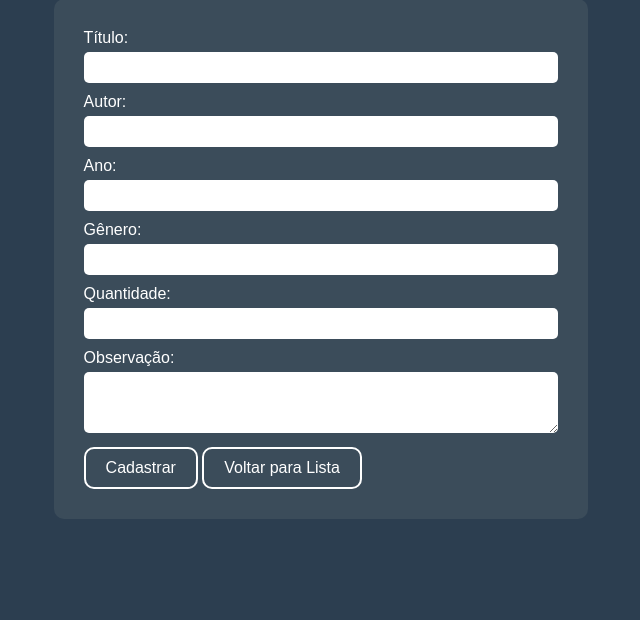
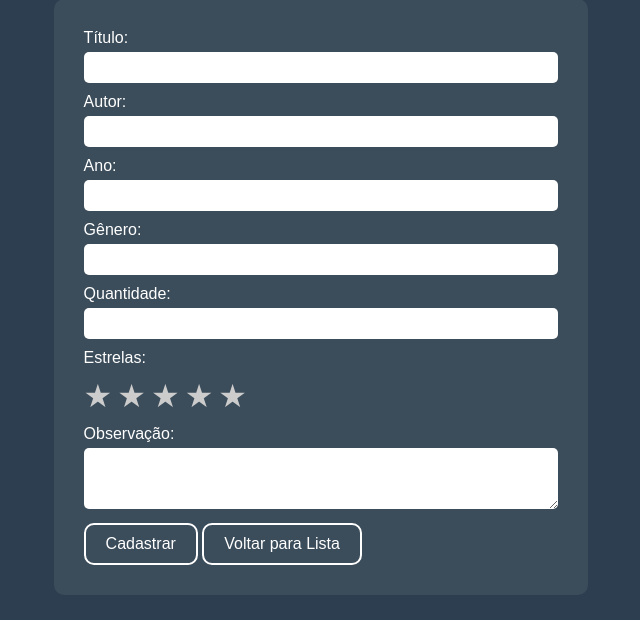
Before and after one commit to YasBezerra/biblioteca-flask, a Flask app: page /cadastrar in a window 1280 px wide. Shown: the part 180-800 px from the top of the page, without its empty margins (319-959 px from the left). Run offline with Flask 3, Linux system fonts and the light colour scheme.

Commit message:
Docs: Input das estrelas

```diff
--- a/biblioteca_flask/templates/cadastrar.html
+++ b/biblioteca_flask/templates/cadastrar.html
@@ -35,6 +35,24 @@
         <label>Quantidade:</label>
         <input type="text" name="quantidade" required>
 
+        <label>Estrelas:</label>
+        <div class="estrelas">
+            <input type="radio" id="estrela5" name="estrela" value="5">
+            <label for="estrela5" title="5 estrelas">★</label>
+
+            <input type="radio" id="estrela4" name="estrela" value="4">
+            <label for="estrela4" title="4 estrelas">★</label>
+
+            <input type="radio" id="estrela3" name="estrela" value="3">
+            <label for="estrela3" title="3 estrelas">★</label>
+
+            <input type="radio" id="estrela2" name="estrela" value="2">
+            <label for="estrela2" title="2 estrelas">★</label>
+
+            <input type="radio" id="estrela1" name="estrela" value="1">
+            <label for="estrela1" title="1 estrela">★</label>
+        </div>
+
         <label>Observação:</label>
         <textarea name="observacao" rows="3"></textarea>
 
```
